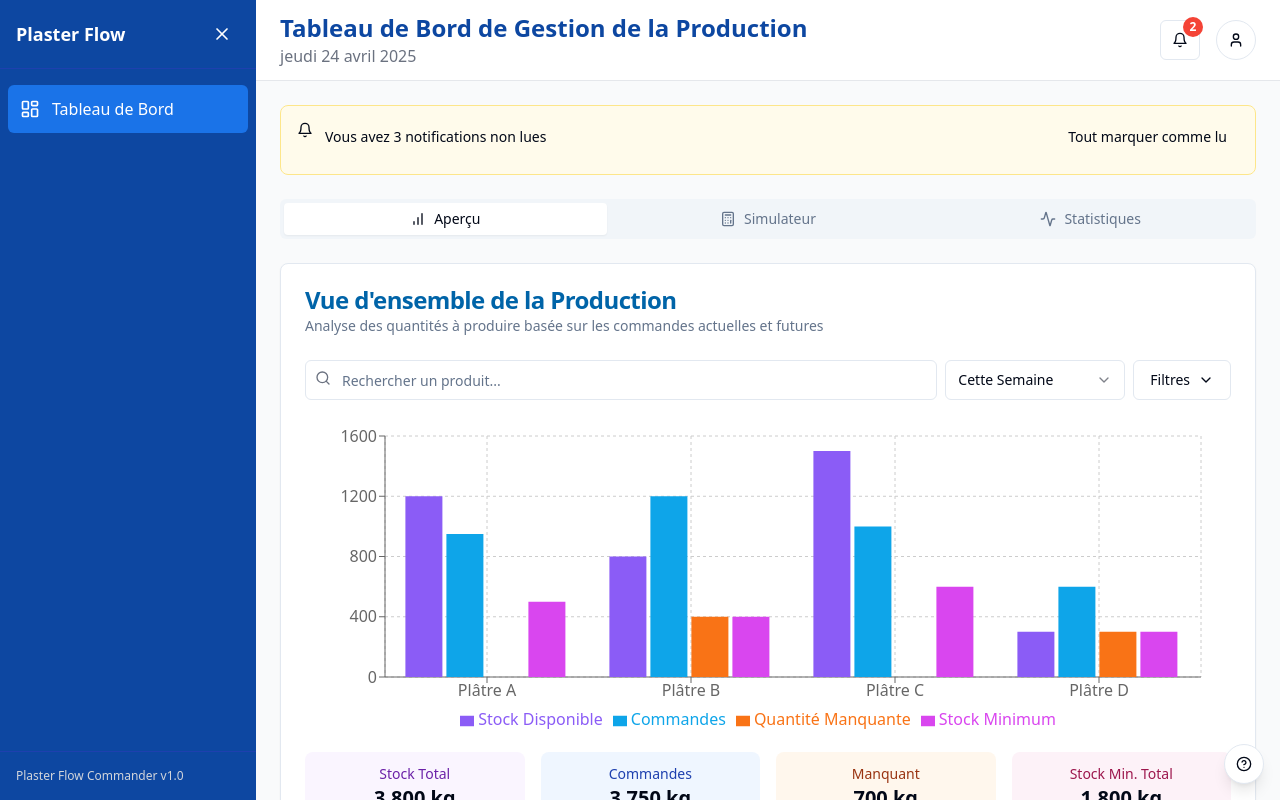
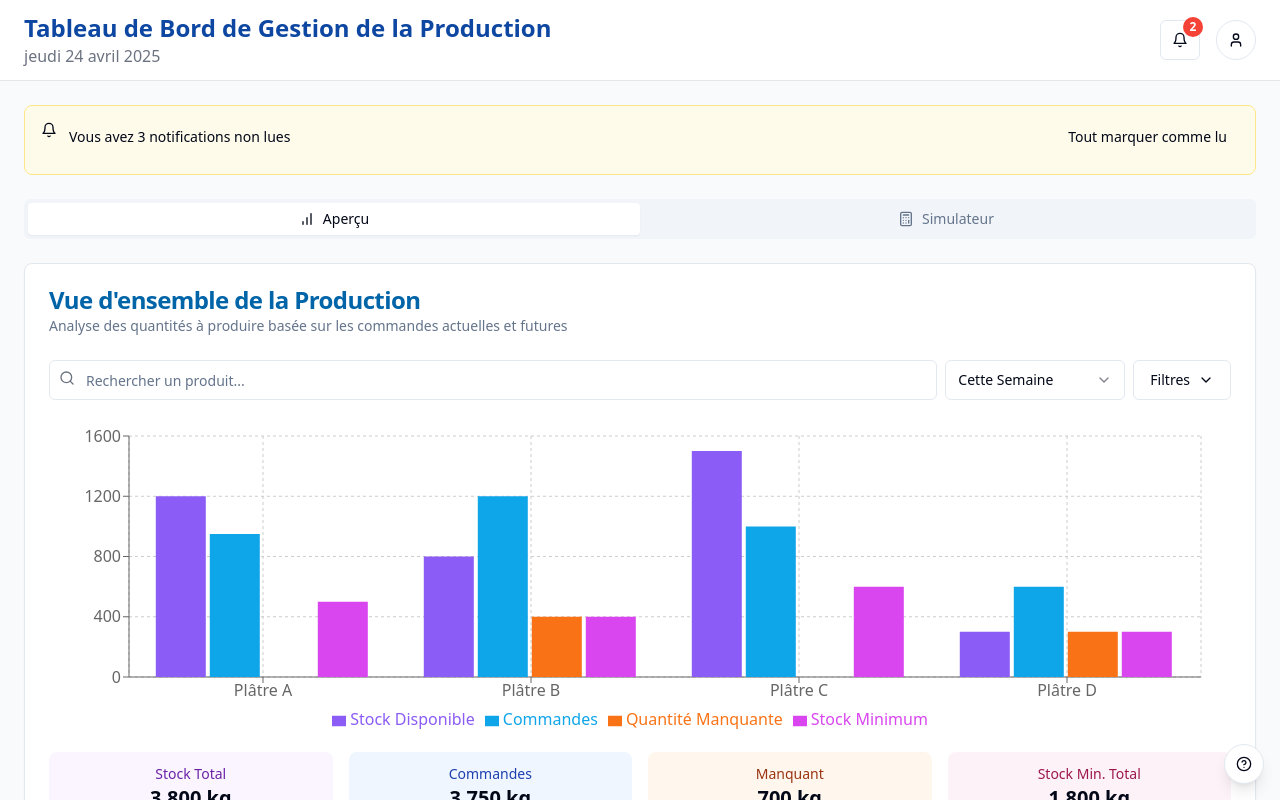
Before and after one commit to Sangodevzer/plaster-flow-commander-dashboard, a React (Vite) app: page / in a window 1280 px wide. Built offline with nearby package versions, Linux system fonts and the light colour scheme.

Commit message:
Refactor: Simplify dashboard layout
Remove the left sidebar and statistics tab, leaving only the overview and simulator with notifications.

```diff
--- a/src/components/Layout.tsx
+++ b/src/components/Layout.tsx
@@ -1,6 +1,5 @@
 
 import { ReactNode } from "react";
-import Sidebar from "./Sidebar";
 import Header from "./Header";
 import TutorialOverlay from "./TutorialOverlay";
 
@@ -10,10 +9,9 @@ type LayoutProps = {
 
 export default function Layout({ children }: LayoutProps) {
   return (
-    <div className="flex h-screen bg-gray-50">
-      <Sidebar />
+    <div className="flex flex-col h-screen bg-gray-50">
+      <Header />
       <div className="flex flex-col flex-1 overflow-x-hidden overflow-y-auto">
-        <Header />
         <main className="p-6">
           {children}
         </main>
--- a/src/components/v2/DashboardV2.tsx
+++ b/src/components/v2/DashboardV2.tsx
@@ -2,11 +2,10 @@
 import { useState } from "react";
 import ProductionChart from "./ProductionChart";
 import EnhancedSimulator from "./EnhancedSimulator";
-import Statistics from "./Statistics";
 import { Tabs, TabsContent, TabsList, TabsTrigger } from "@/components/ui/tabs";
 import { Alert, AlertDescription } from "@/components/ui/alert";
 import { Button } from "@/components/ui/button";
-import { BarChart, Activity, Calculator, Bell } from "lucide-react";
+import { BarChart, Calculator, Bell } from "lucide-react";
 import { useToast } from "@/hooks/use-toast";
 
 export default function DashboardV2() {
@@ -50,15 +49,12 @@ export default function DashboardV2() {
 
       {/* Main Tabs */}
       <Tabs value={activeTab} onValueChange={setActiveTab} className="w-full">
-        <TabsList className="grid w-full grid-cols-3">
+        <TabsList className="grid w-full grid-cols-2">
           <TabsTrigger value="overview" className="flex items-center gap-2">
             <BarChart className="h-4 w-4" /> Aperçu
           </TabsTrigger>
           <TabsTrigger value="simulator" className="flex items-center gap-2">
             <Calculator className="h-4 w-4" /> Simulateur
-          </TabsTrigger>
-          <TabsTrigger value="statistics" className="flex items-center gap-2">
-            <Activity className="h-4 w-4" /> Statistiques
           </TabsTrigger>
         </TabsList>
 
@@ -70,10 +66,6 @@ export default function DashboardV2() {
           <TabsContent value="simulator">
             <EnhancedSimulator onFinalizeProduction={handleProductionDeclaration} />
           </TabsContent>
-
-          <TabsContent value="statistics">
-            <Statistics />
-          </TabsContent>
         </div>
       </Tabs>
     </div>
```
